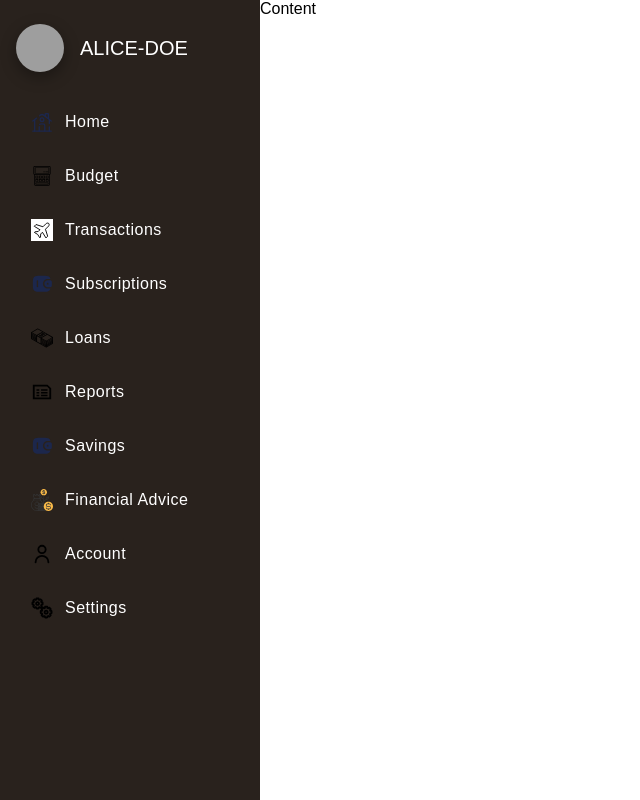
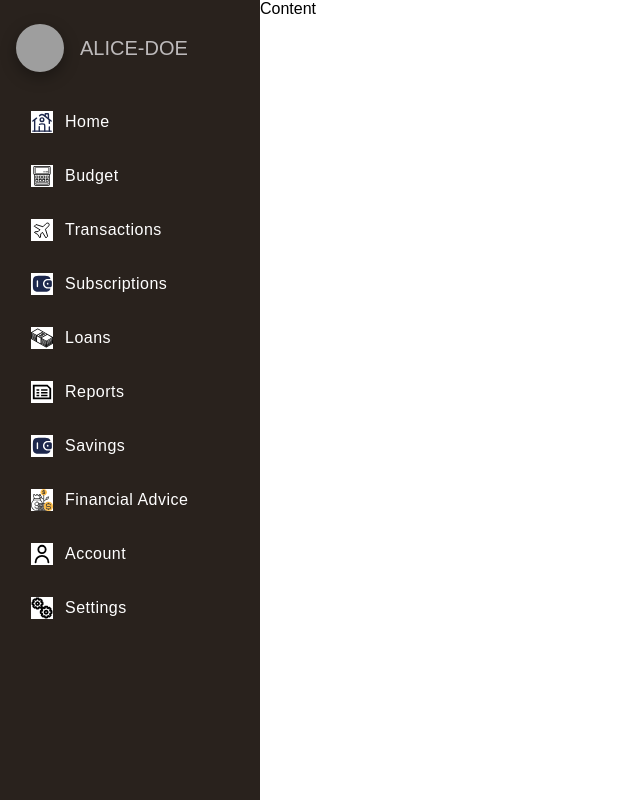
Before and after one commit to nd31pr0/Admin_Dashboard, a React (Vite) app: page / in a window 1280 px wide. Shown: the whole page, without its empty margins (0-640 px from the left). Built offline with nearby package versions, Linux system fonts and the light colour scheme; grey boxes are pictures that could not be loaded; a web font is replaced by a local one.

Commit message:
create sidebar context file

```diff
--- a/src/layout/Sidebar/Sidebar.css
+++ b/src/layout/Sidebar/Sidebar.css
@@ -22,7 +22,7 @@
 }
 .info-name {
     font-size: 20px;
-    color: var(--clr-white);
+    color: var(--clr-silver-v1);
     text-transform: uppercase;;
 }
 .navigation{
@@ -76,6 +76,7 @@
 }
 .nav-link-icon{
     width: 22px;
+    background-color: var(--clr-white);
 }
 .nav-link-text{
     text-transform: capitalize;
```
Also changed, not shown: src/context/sidebarContext.jsx (added, +30 -0 lines).
